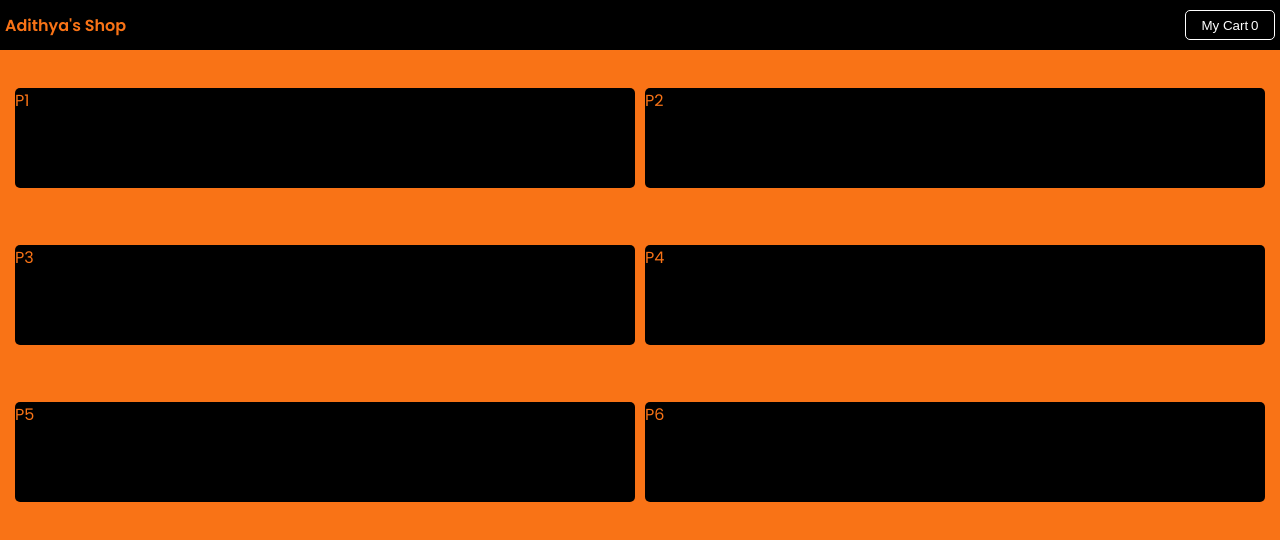
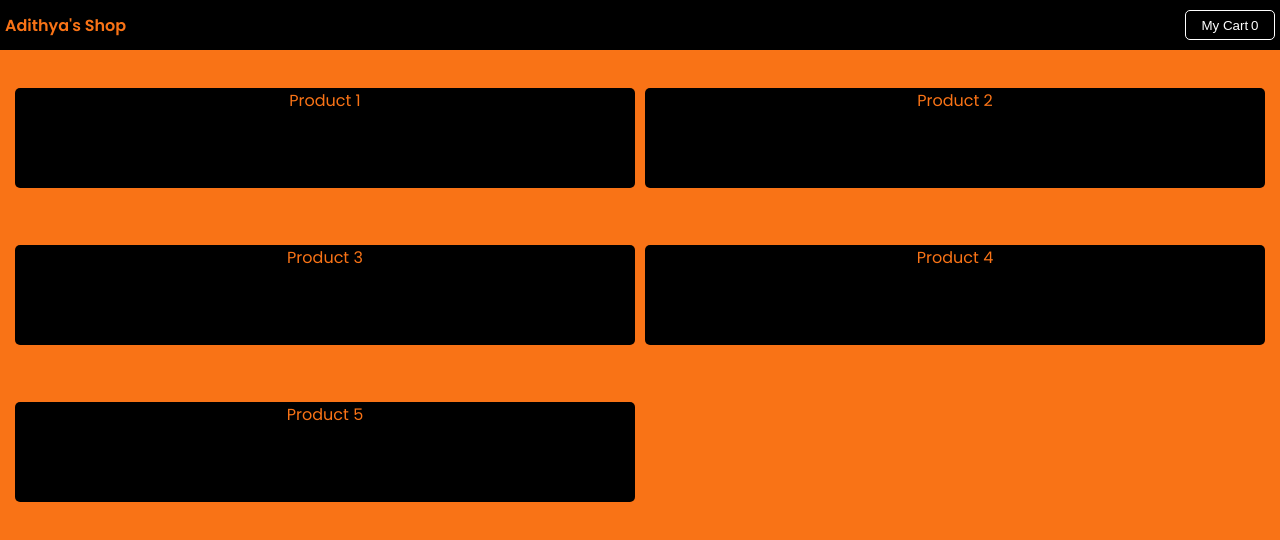
Before and after one commit to Adi343/ecommerce-app-nextjs, a Next.js app: page / in a window 1280 px wide. Shown: the top 540 px of the page. Built offline with nearby package versions, Linux system fonts and the light colour scheme.

Commit message:
Added storeSlice and updated products on index.tsx

```diff
--- a/components/NavBar.tsx
+++ b/components/NavBar.tsx
@@ -2,6 +2,9 @@ import { useSelector } from "react-redux";
 
 const NavBar = () => {
   const items = useSelector((state: any) => state.account.itemsInCart);
+  // useSelector((state) => {
+  //   console.log(JSON.stringify(state));
+  // });
 
   return (
     <div
--- a/pages/index.tsx
+++ b/pages/index.tsx
@@ -1,7 +1,8 @@
 import type { NextPage } from "next";
-import NavBar from "../components/NavBar";
+import { useSelector } from "react-redux";
+const Home: NextPage = () => {
+  const products = useSelector((state: any) => state.store.products);
 
-const Home: NextPage = () => {
   return (
     <div>
       <div
@@ -17,10 +18,12 @@ const Home: NextPage = () => {
           borderRadius: "5px",
         }}
       >
-        {["P1", "P2", "P3", "P4", "P5", "P6"].map((item) => {
+        {products.map((item: any) => {
           return (
             <div
               style={{
+                display: "flex",
+                justifyContent: "center",
                 width: "100%",
                 height: "100px",
                 borderRadius: "5px",
@@ -28,7 +31,7 @@ const Home: NextPage = () => {
                 color: "#f97316",
               }}
             >
-              {item}
+              {item.name}
             </div>
           );
         })}
--- a/redux/store.js
+++ b/redux/store.js
@@ -1,8 +1,10 @@
 import { configureStore } from "@reduxjs/toolkit";
 import accountReducer from "./accountSlice";
+import storeReducer from "./storeSlice";
 
 export const store = configureStore({
   reducer: {
     account: accountReducer,
+    store: storeReducer,
   },
 });
--- /dev/null
+++ b/redux/storeSlice.js
@@ -0,0 +1,33 @@
+import { createSlice } from "@reduxjs/toolkit";
+
+const initialState = {
+  products: [
+    {
+      id: "P1",
+      name: "Product 1",
+    },
+    {
+      id: "P2",
+      name: "Product 2",
+    },
+    {
+      id: "P3",
+      name: "Product 3",
+    },
+    {
+      id: "P4",
+      name: "Product 4",
+    },
+    {
+      id: "P5",
+      name: "Product 5",
+    },
+  ],
+};
+
+export const storeSlice = createSlice({
+  name: "store",
+  initialState,
+});
+
+export default storeSlice.reducer;
```
